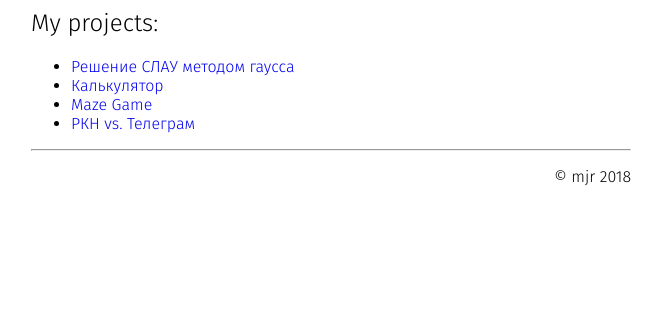
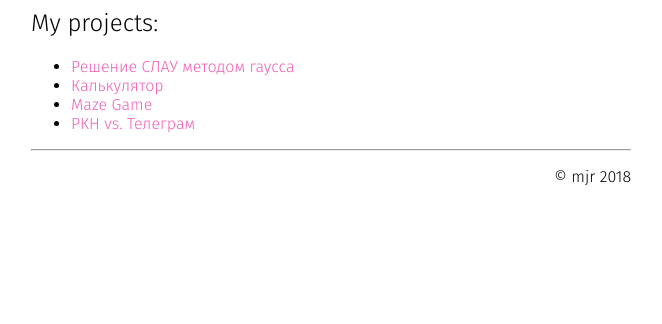
Before and after one commit to tonighty/tonighty.github.io, a plain HTML site: page index.html in a window 1280 px wide. Shown: the part 476-800 px from the top of the page, without its empty margins (309-971 px from the left). Drawn offline with Linux system fonts and the light colour scheme.

Commit message:
pink links

```diff
--- a/index.html
+++ b/index.html
@@ -29,6 +29,7 @@
 	}
 	a {
 		text-decoration: none;
+		color: rgb(241, 94, 180);
 	}
 	a:hover {
 		text-decoration: underline;
```
